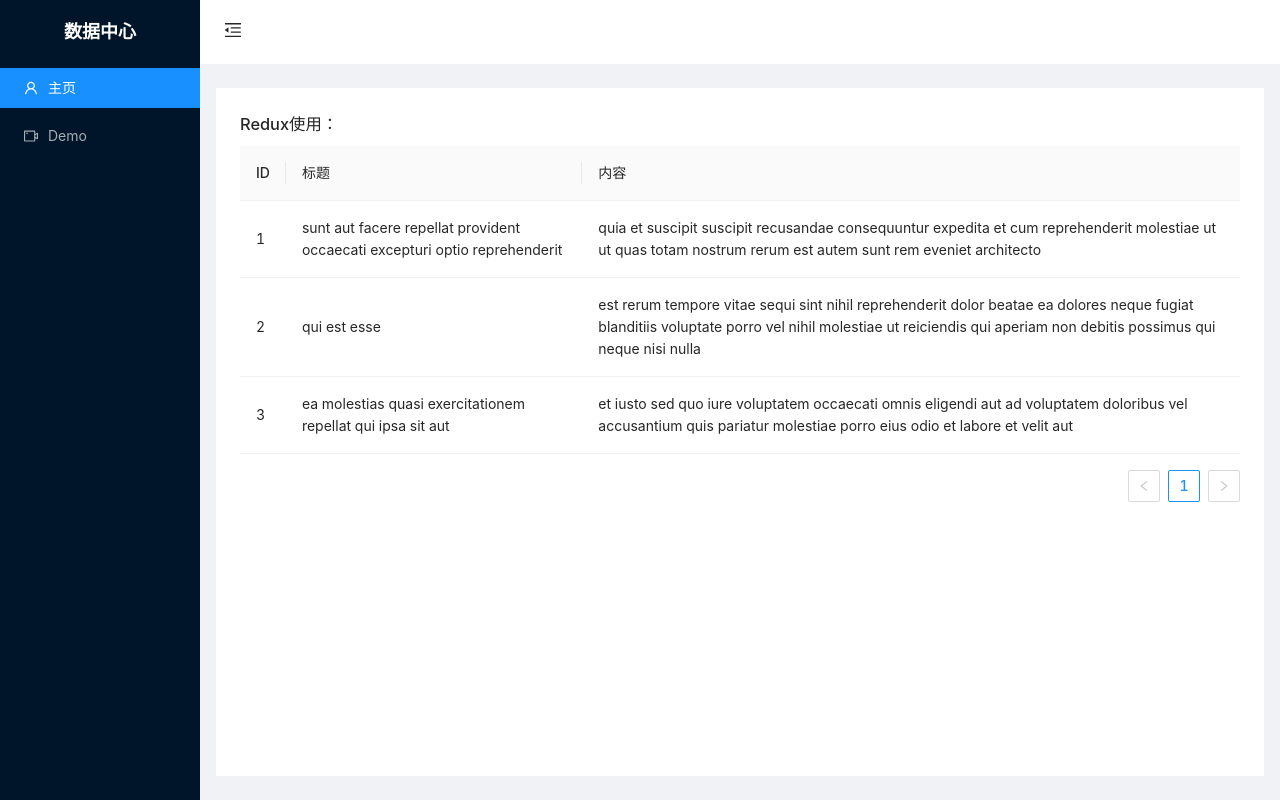
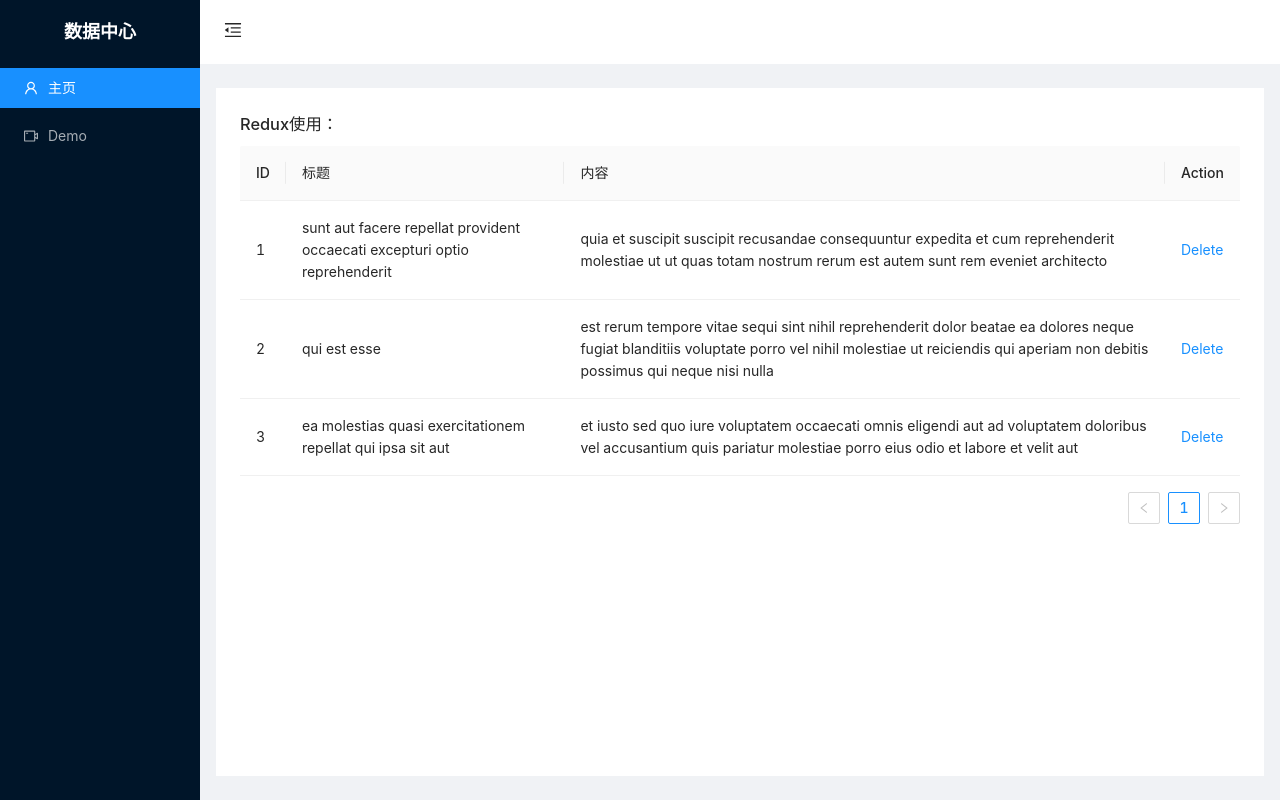
Before and after one commit to guitao/react-antd-ts-demo, a React (Create React App) app: page /demo in a window 1280 px wide. Built offline with nearby package versions, Linux system fonts and the light colour scheme.

Commit message:
Redux中的dispatch怎么和react的组件相关联起来使用

```diff
--- a/src/actions/cart-actions.ts
+++ b/src/actions/cart-actions.ts
@@ -1,4 +1,5 @@
 export const ADD_TO_CART = 'ADD_TO_CART';
+export const DELETE_ROW = 'DELETE_ROW';
 
 export function addToCart(product: string, quantity: number, unitCost: number) {
     return {
--- a/src/pages/demo/index.tsx
+++ b/src/pages/demo/index.tsx
@@ -1,11 +1,18 @@
 import React, { Component } from 'react'
 import { connect } from 'react-redux'
 import { Table } from 'antd'
+import {
+    DELETE_ROW
+} from '../../actions/cart-actions';
 
+
+
+const Demo = (props: any) => {
     const columns: {
         title: string,
         dataIndex: string,
-    key: string
+        key: string,
+        render?: (val: any, record: any) => any
     }[] = [
             {
                 title: 'ID',
@@ -21,13 +28,23 @@ const columns: {
                 title: '内容',
                 dataIndex: 'body',
                 key: 'body'
+            },
+            {
+                title: 'Action',
+                dataIndex: '',
+                key: 'x',
+                render: (val, record) => <a onClick={() => deleteRow(record.id)}>Delete</a>,
             }
         ]
 
-const Demo = (props: any) => {
+    const deleteRow = (id: number) => {
+        console.log("===id====", id)
+        props.deletePost(id)
+    }
+
     return (
-
         <div>
+            {console.log("===props=====", props)}
             <h3>Redux使用：</h3>
             <Table dataSource={props.posts} columns={columns} />
         </div>
@@ -39,4 +56,11 @@ const mapStateToProps = (state: any) => {
         posts: state.shoppingCart.posts
     }
 }
-export default connect(mapStateToProps)(Demo);
+
+const mapDispatchToProps = (dispatch: any) => {
+    return {
+        deletePost: (id: number) => dispatch({ type: DELETE_ROW, id: id })
+    }
+}
+
+export default connect(mapStateToProps, mapDispatchToProps)(Demo);
--- a/src/reducers/cart-reducer.ts
+++ b/src/reducers/cart-reducer.ts
@@ -1,5 +1,6 @@
 import {
-    ADD_TO_CART
+    ADD_TO_CART,
+    DELETE_ROW
 } from '../actions/cart-actions';
 
 const initialState = {
@@ -46,6 +47,15 @@ export default function (state = initialState, action: any) {
             }
         }
 
+        case DELETE_ROW: {
+            console.log("===action====", action)
+            let newPosts = state.posts.filter(item => item.id !== action.id)
+            return {
+                ...state,
+                posts: newPosts
+            }
+        }
+
         default:
             return state;
     }
```
Also changed, not shown: 1 other file (tests, documents, lock files or other folders). Lines whose indentation alone changed are shown as unchanged.
